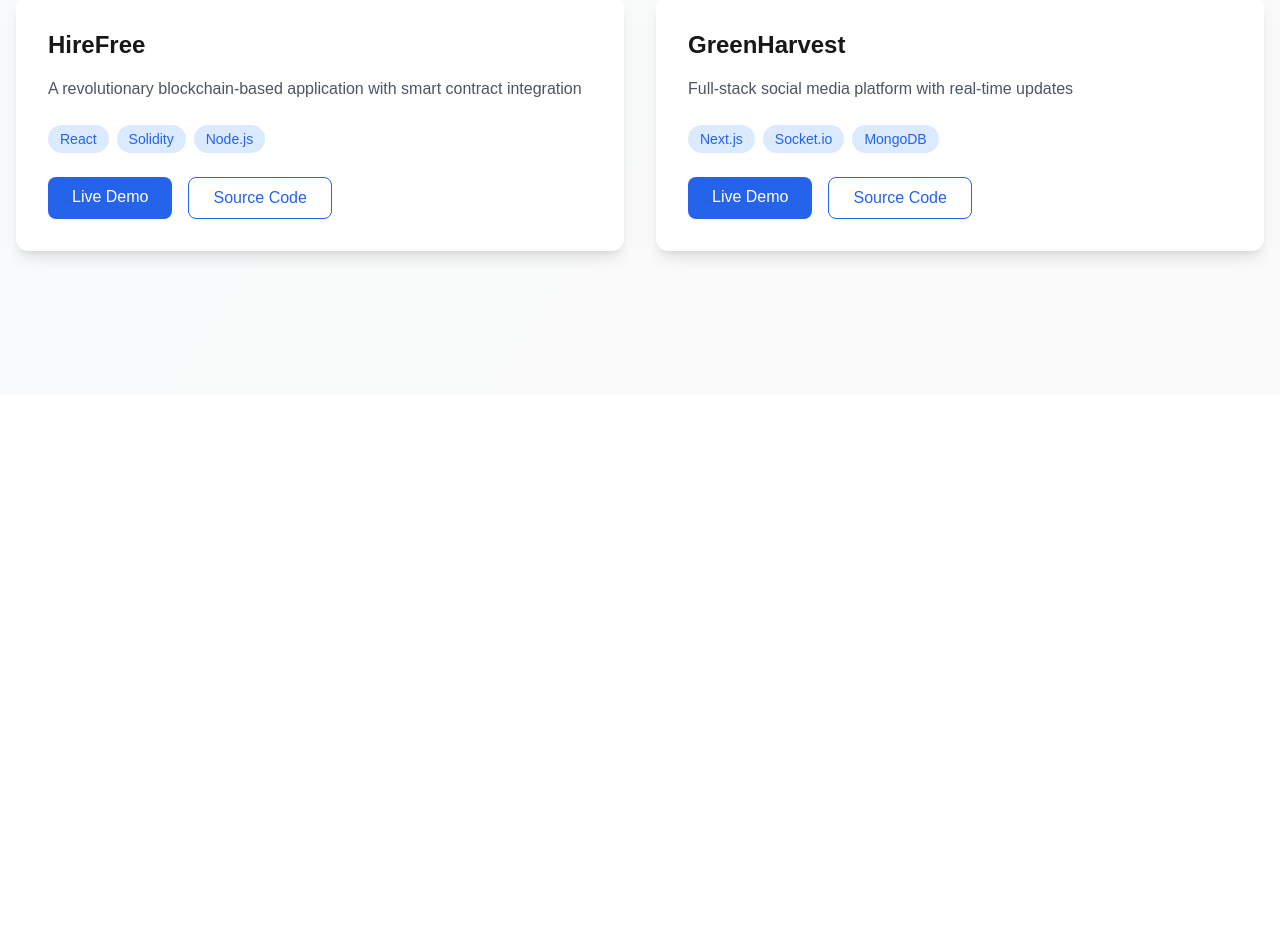
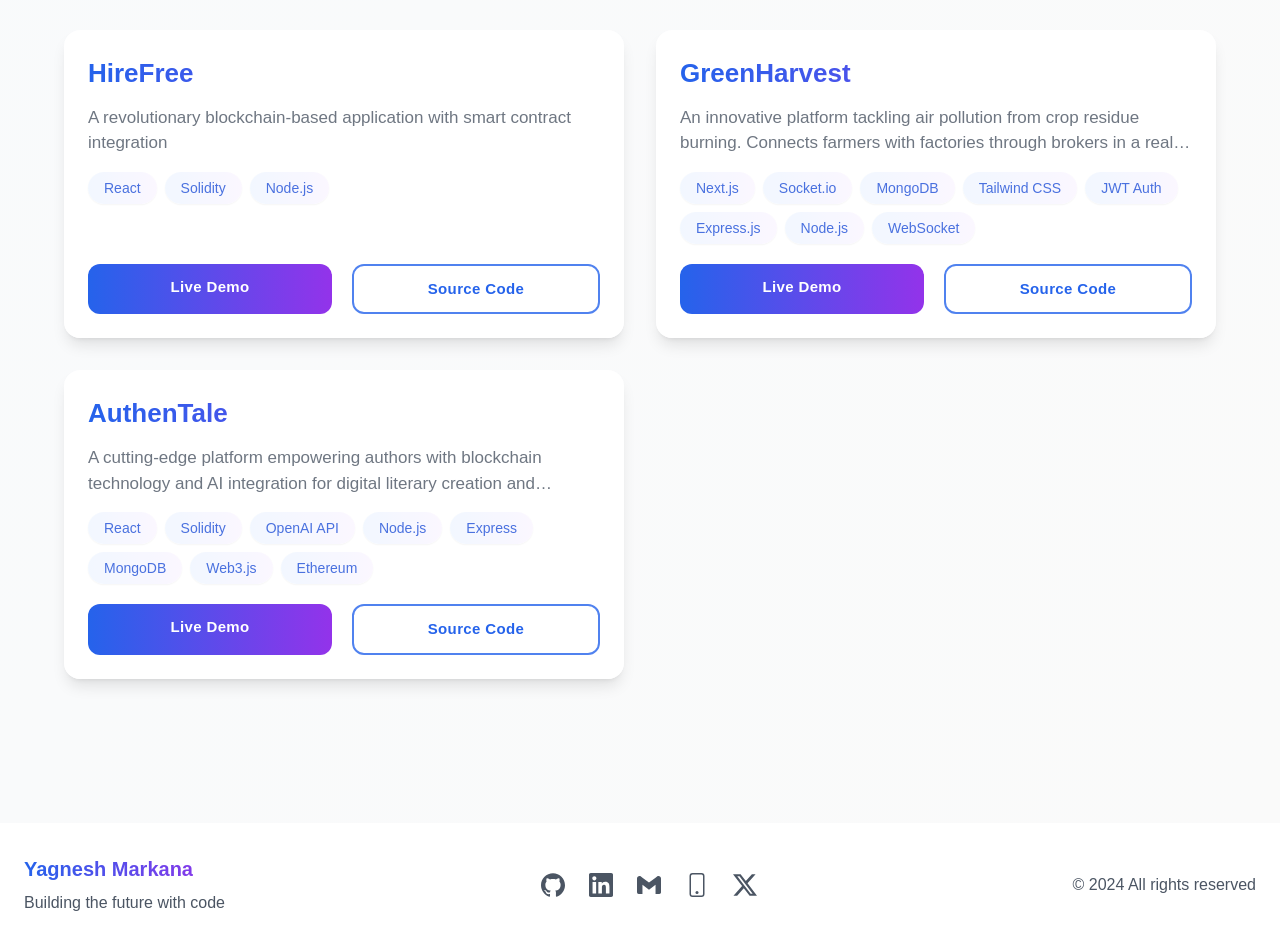
Before and after one commit to juSt-jeLLy/Portfolio, a Next.js app: page / in a window 1280 px wide. Shown: the part 1600-2547 px from the top of the page. Before the commit the page ends 1995 px from the top, so only its background shows below. Built offline with nearby package versions, Linux system fonts and the light colour scheme.

Commit message:
project updated

```diff
--- a/app/page.tsx
+++ b/app/page.tsx
@@ -2,8 +2,7 @@
 import { useRef } from "react";
 import { motion } from "framer-motion";
 import { useState } from "react";
-import { IconType } from 'react-icons';
-
+import { IconType } from "react-icons";
 
 import {
   SiTypescript,
@@ -25,14 +24,7 @@ import {
   SiGmail,
   SiX,
 } from "react-icons/si";
-import {
-  BsDatabase,
-  BsCodeSquare,
-  BsGearFill,
-  BsHddNetwork,
-  BsPhone,
-} from "react-icons/bs";
-
+import { BsDatabase, BsPhone } from "react-icons/bs";
 export default function Home() {
   const introRef = useRef<HTMLElement>(null);
   const techRef = useRef<HTMLElement>(null);
@@ -81,7 +73,7 @@ export default function Home() {
       { name: "MySQL", icon: SiMysql, color: "#4479A1" },
       { name: "PostgreSQL", icon: SiPostgresql, color: "#4169E1" },
       { name: "Tableland", icon: BsDatabase, color: "#FF4154" },
-    ]
+    ],
   };
   const projects = [
     {
@@ -94,14 +86,54 @@ export default function Home() {
     },
     {
       title: "GreenHarvest",
-      description: "Full-stack social media platform with real-time updates",
-      tech: ["Next.js", "Socket.io", "MongoDB"],
+      description:
+        "An innovative platform tackling air pollution from crop residue burning. Connects farmers with factories through brokers in a real-time bidding system. Features secure authentication, live auctions, and automated procurement management.",
+      tech: [
+        "Next.js",
+        "Socket.io",
+        "MongoDB",
+        "Tailwind CSS",
+        "JWT Auth",
+        "Express.js",
+        "Node.js",
+        "WebSocket",
+      ],
+      features: [
+        "Real-time bidding system",
+        "Secure broker & factory registration",
+        "Live auction platform",
+        "Automated procurement tracking",
+      ],
       demoLink: "https://stuble.vercel.app/",
       githubLink: "https://github.com/juSt-jeLLy/Stuble",
     },
+    {
+      title: "AuthenTale",
+      description:
+        "A cutting-edge platform empowering authors with blockchain technology and AI integration for digital literary creation and monetization. Features smart contract rewards and secure content distribution.",
+      tech: [
+        "React",
+        "Solidity",
+        "OpenAI API",
+        "Node.js",
+        "Express",
+        "MongoDB",
+        "Web3.js",
+        "Ethereum",
+      ],
+      features: [
+        "AI-powered content generation",
+        "Blockchain-backed rewards",
+        "Smart contract integration",
+        "Secure content distribution",
+      ],
+      demoLink: "https://github.com/juSt-jeLLy/AuthenTale",
+      githubLink: "https://github.com/juSt-jeLLy/AuthenTale",
+    },
   ];
-  // Add this line after the existing refs
-const [activeCategory, setActiveCategory] = useState<string>(Object.keys(techStack)[0]);
+  const [activeCategory, setActiveCategory] = useState<string>(
+    Object.keys(techStack)[0]
+  );
   const contacts = [
     {
       name: "GitHub",
@@ -135,6 +167,8 @@ const [activeCategory, setActiveCategory] = useState<string>(Object.keys(techSta
     },
   ];
 
+  // Remove the state for selected project
+
   return (
     <>
       {/* Enhanced Navigation Bar */}
@@ -163,11 +197,11 @@ const [activeCategory, setActiveCategory] = useState<string>(Object.keys(techSta
                   animate={{
                     opacity: 1,
                     y: 0,
-                    transition: { delay: index * 0.1 }
+                    transition: { delay: index * 0.1 },
                   }}
                   whileHover={{
                     scale: 1.1,
-                    transition: { type: "spring", stiffness: 400 }
+                    transition: { type: "spring", stiffness: 400 },
                   }}
                   whileTap={{ scale: 0.95 }}
                   onClick={() => scrollToSection(item.ref)}
@@ -220,7 +254,6 @@ const [activeCategory, setActiveCategory] = useState<string>(Object.keys(techSta
               />
             </div>
 
-            {/* Main content with enhanced animations */}
             <motion.div
               initial={{ scale: 0.8, opacity: 0 }}
               animate={{ scale: 1, opacity: 1 }}
@@ -241,7 +274,8 @@ const [activeCategory, setActiveCategory] = useState<string>(Object.keys(techSta
                 transition={{ delay: 0.2 }}
               >
                 <h2 className="text-3xl text-gray-600 dark:text-gray-300 mb-8">
-                  Full Stack Developer
+                  Blockchain Enthusiast | Smart Contract Developer | Full Stack
+                  Developer
                 </h2>
               </motion.div>
 
@@ -249,11 +283,13 @@ const [activeCategory, setActiveCategory] = useState<string>(Object.keys(techSta
                 initial={{ x: 100, opacity: 0 }}
                 animate={{ x: 0, opacity: 1 }}
                 transition={{ delay: 0.4 }}
-                className="relative"
+                className="relative max-w-3xl mx-auto"
               >
-                <p className="text-xl max-w-3xl mx-auto text-gray-600 dark:text-gray-400 mb-8 leading-relaxed">
-                  Building innovative solutions with modern web technologies and
-                  blockchain integration.
+                <p className="text-xl text-gray-600 dark:text-gray-400 mb-8 leading-relaxed">
+                  A passionate problem-solver with expertise in blockchain
+                  technology and smart contract development. Currently expanding
+                  my knowledge in blockchain concepts while building innovative
+                  solutions for complex problems.
                 </p>
               </motion.div>
 
@@ -403,72 +439,123 @@ const [activeCategory, setActiveCategory] = useState<string>(Object.keys(techSta
             <h2 className="text-5xl font-bold text-center mb-16 bg-gradient-to-r from-blue-600 to-purple-600 bg-clip-text text-transparent">
               Featured Projects
             </h2>
-            <div className="grid md:grid-cols-2 gap-8">
+            <div className="grid md:grid-cols-2 gap-8 max-w-6xl mx-auto">
               {projects.map((project, index) => (
                 <motion.div
                   key={project.title}
                   initial={{ opacity: 0, y: 50 }}
-                  whileInView={{ opacity: 1, y: 0 }}
+                  whileInView={{
+                    opacity: 1,
+                    y: 0,
+                    transition: { delay: index * 0.2 },
+                  }}
                   whileHover={{
-                    scale: 1.03,
-                    boxShadow: "0 20px 40px rgba(0,0,0,0.2)",
-                    translateY: -5,
+                    scale: 1.02,
+                    transition: { type: "spring", stiffness: 300 },
                   }}
-                  transition={{
-                    type: "spring",
-                    stiffness: 300,
-                    damping: 20,
-                  }}
-                  viewport={{ once: true }}
-                  className="group bg-white dark:bg-gray-800 rounded-xl p-8 shadow-lg cursor-pointer relative overflow-hidden"
+                  className="group bg-white/90 dark:bg-gray-800/90 backdrop-blur-sm rounded-2xl p-6 shadow-lg hover:shadow-2xl transition-all duration-500 flex flex-col min-h-[300px]"
                 >
-                  {/* Project Hover Overlay */}
-                  <div className="absolute inset-0 bg-gradient-to-r from-blue-600/20 to-purple-600/20 opacity-0 group-hover:opacity-100 transition-opacity duration-300" />
+                  <div className="absolute inset-0 rounded-2xl bg-gradient-to-r from-blue-600 to-purple-600 opacity-0 group-hover:opacity-10 transition-opacity duration-500" />
 
-                  <h3 className="text-2xl font-bold mb-4 relative z-10 group-hover:text-blue-600 dark:group-hover:text-blue-400 transition-colors">
+                  <div className="relative z-10 flex flex-col flex-1">
+                    <motion.h3
+                      className="text-[26px] font-bold mb-3 bg-gradient-to-r from-blue-600 to-purple-600 bg-clip-text text-transparent"
+                      whileHover={{ scale: 1.02 }}
+                    >
                       {project.title}
-                  </h3>
-                  <p className="text-gray-600 dark:text-gray-400 mb-6 relative z-10">
+                    </motion.h3>
+
+                    <motion.p
+                      className="text-gray-600 dark:text-gray-300 mb-4 line-clamp-2 text-[17px]"
+                      initial={{ opacity: 0.8 }}
+                      whileHover={{ opacity: 1 }}
+                    >
                       {project.description}
-                  </p>
-                  <div className="flex flex-wrap gap-2 mb-6 relative z-10">
+                    </motion.p>
+
+                    <motion.div
+                      className="flex flex-wrap gap-2 mb-5"
+                      initial={{ opacity: 0.8 }}
+                      whileHover={{ opacity: 1 }}
+                    >
                       {project.tech.map((tech) => (
                         <motion.span
                           key={tech}
-                        whileHover={{ scale: 1.1 }}
-                        className="px-3 py-1 bg-blue-100 dark:bg-blue-900 text-blue-600 dark:text-blue-300 rounded-full text-sm"
+                          whileHover={{ scale: 1.1, y: -2 }}
+                          className="px-4 py-1.5 bg-gradient-to-r from-blue-50 to-purple-50 dark:from-blue-900/30 dark:to-purple-900/30 text-blue-700 dark:text-blue-300 rounded-full text-sm font-medium shadow-sm"
                         >
                           {tech}
                         </motion.span>
                       ))}
-                  </div>
-                  <div className="flex gap-4 relative z-10">
+                    </motion.div>
+
+                    <div className="flex gap-5 mt-auto">
                       <motion.a
-                      whileHover={{ scale: 1.05 }}
-                      whileTap={{ scale: 0.95 }}
+                        whileHover={{ scale: 1.03 }}
+                        whileTap={{ scale: 0.98 }}
                         href={project.demoLink}
                         target="_blank"
                         rel="noopener noreferrer"
-                      className="px-6 py-2 bg-blue-600 text-white rounded-lg hover:bg-blue-700 transition-colors"
+                        className="flex-1 py-3 text-center bg-gradient-to-r from-blue-600 to-purple-600 text-white rounded-xl font-semibold tracking-wide hover:shadow-xl transition-all duration-300 text-[15px]"
                       >
                         Live Demo
                       </motion.a>
                       <motion.a
-                      whileHover={{ scale: 1.05 }}
-                      whileTap={{ scale: 0.95 }}
+                        whileHover={{ scale: 1.03 }}
+                        whileTap={{ scale: 0.98 }}
                         href={project.githubLink}
                         target="_blank"
                         rel="noopener noreferrer"
-                      className="px-6 py-2 border border-blue-600 text-blue-600 rounded-lg hover:bg-blue-50 dark:hover:bg-gray-700 transition-colors"
+                        className="flex-1 py-3 text-center border-2 border-blue-600/80 dark:border-blue-400/80 text-blue-600 dark:text-blue-400 rounded-xl font-semibold tracking-wide hover:bg-blue-50 dark:hover:bg-gray-700/50 transition-all duration-300 text-[15px]"
                       >
                         Source Code
                       </motion.a>
+                    </div>
                   </div>
                 </motion.div>
               ))}
             </div>
           </motion.section>
         </motion.div>
-      </div>    </>
+      </div>
+      <motion.footer
+        initial={{ opacity: 0 }}
+        animate={{ opacity: 1 }}
+        className="bg-white/80 dark:bg-gray-900/80 backdrop-blur-lg py-8"
+      >
+        <div className="max-w-7xl mx-auto px-6">
+          <div className="flex flex-col md:flex-row justify-between items-center gap-8">
+            <div className="text-center md:text-left">
+              <h3 className="text-xl font-bold bg-gradient-to-r from-blue-600 to-purple-600 bg-clip-text text-transparent">
+                Yagnesh Markana
+              </h3>
+              <p className="text-gray-600 dark:text-gray-400 mt-2">
+                Building the future with code
+              </p>
+            </div>
+
+            <div className="flex gap-6">
+              {contacts.map((contact, index) => (
+                <motion.a
+                  key={contact.name}
+                  href={contact.link}
+                  target="_blank"
+                  rel="noopener noreferrer"
+                  whileHover={{ scale: 1.1, y: -2 }}
+                  whileTap={{ scale: 0.95 }}
+                  className="text-gray-600 dark:text-gray-400 hover:text-blue-600 dark:hover:text-blue-400"
+                >
+                  <contact.icon className="w-6 h-6" />
+                </motion.a>
+              ))}
+            </div>
+
+            <div className="text-center md:text-right text-gray-600 dark:text-gray-400">
+              <p>© {new Date().getFullYear()} All rights reserved</p>
+            </div>
+          </div>
+        </div>
+      </motion.footer>
+    </>
   );
 }
```
Also changed, not shown: app/components/ProjectModal.tsx (added). Lines whose indentation alone changed are shown as unchanged.
